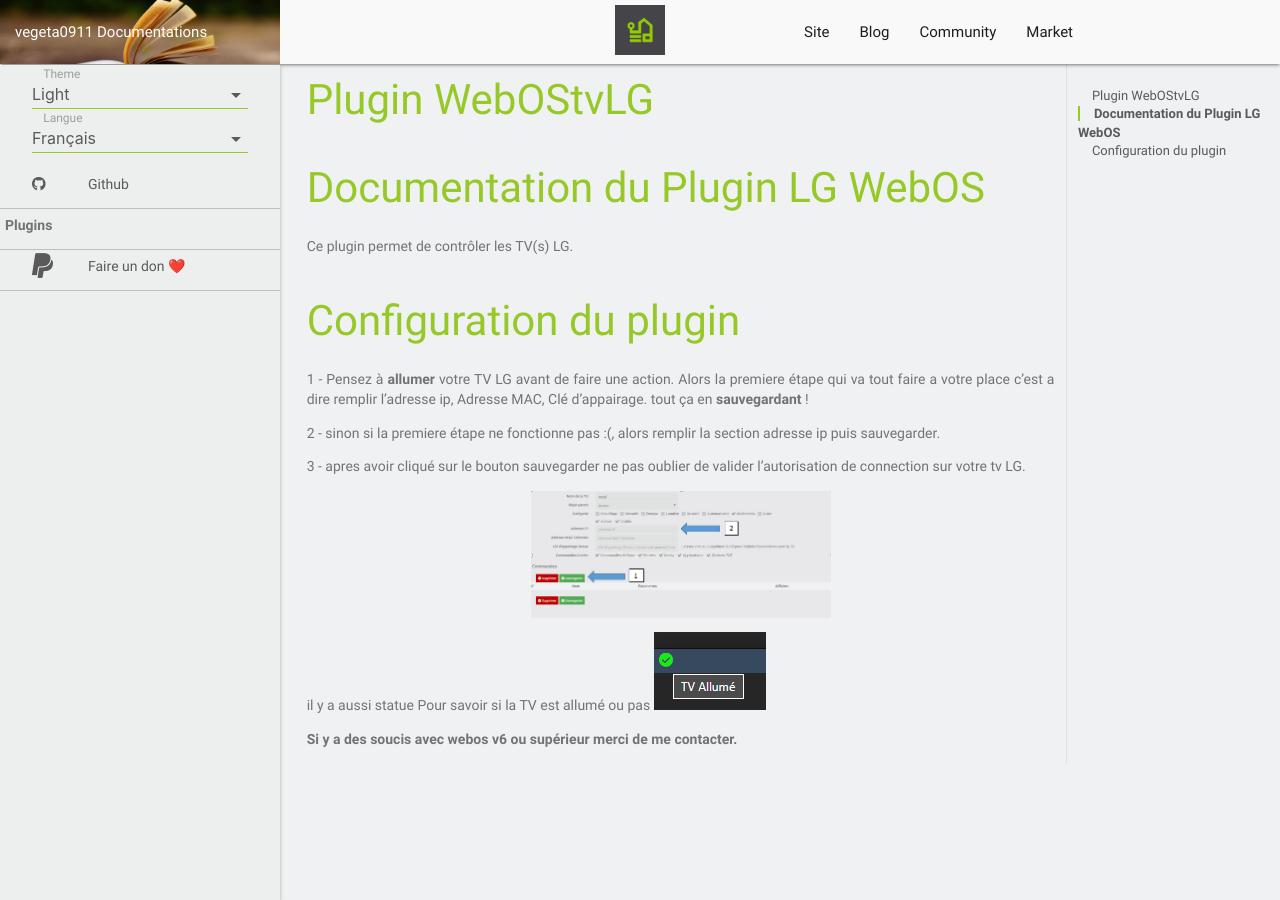
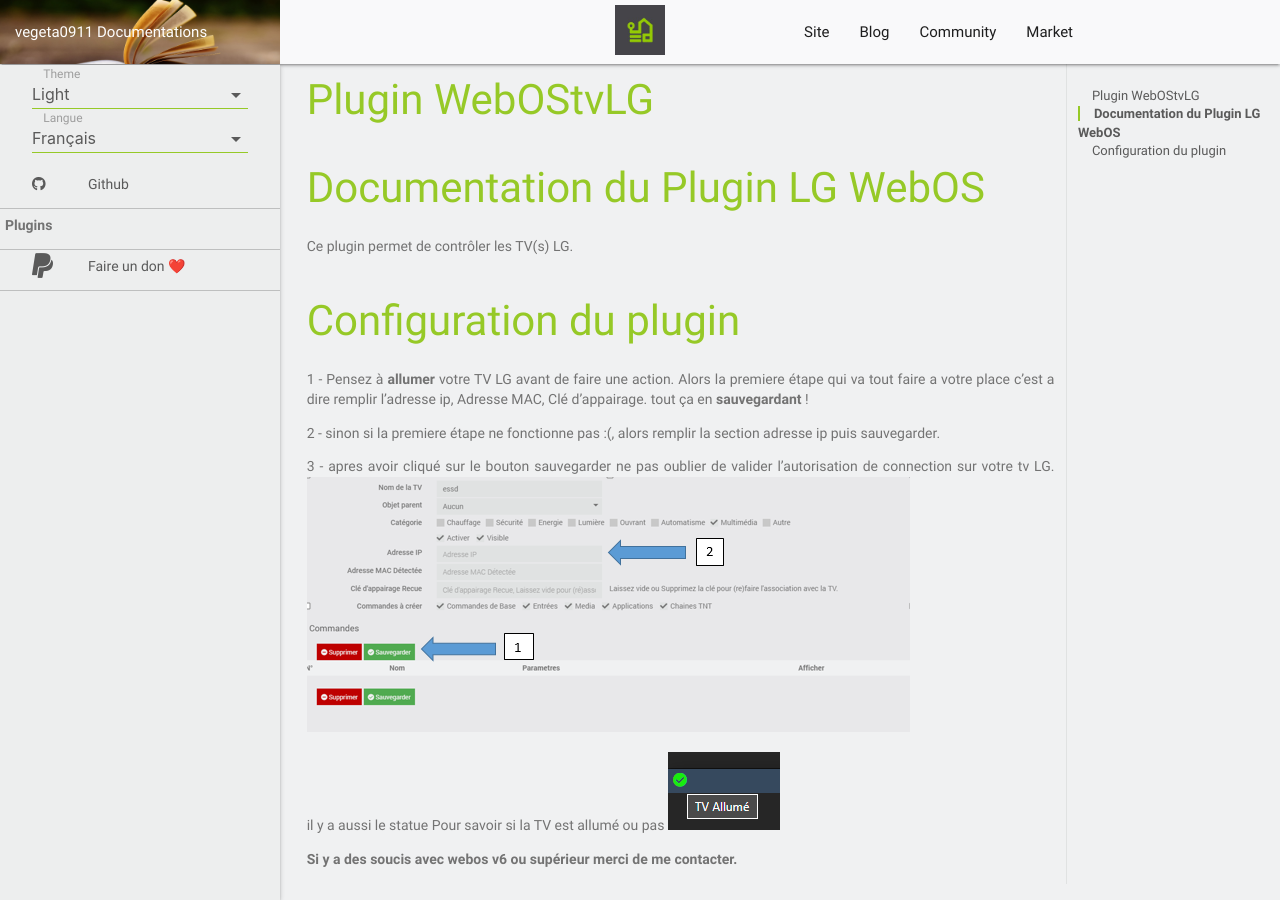
Before and after one commit to vegeta0911/documentation, a Jekyll site: the page built from plugins/fr_FR/WebOStvLG/index.md, in a window 1280 px wide and 900 px high, scrolled down 29 px. Built offline with Jekyll 4.4.1, drawn with Linux system fonts in a browser that asks for light colours; our own code applies the rules of GitHub Pages for plain Markdown files.

Commit message:
Update index.md

```diff
--- a/plugins/fr_FR/WebOStvLG/index.md
+++ b/plugins/fr_FR/WebOStvLG/index.md
@@ -13,9 +13,8 @@
 2 - sinon si la premiere étape ne fonctionne pas :(, alors remplir la section adresse ip puis sauvegarder.
 
 3 - apres avoir cliqué sur le bouton sauvegarder ne pas oublier de valider l'autorisation de connection sur votre tv LG.
+![enter image description here](../../images/WebOStvLG_screensqhot0.png)
 
-<img src="../../images/WebOStvLG_screensqhot0.png" width="300" style="display: block;margin: 0 auto;"/>
-
-il y a aussi statue Pour savoir si la TV est allumé ou pas             ![enter image description here](../../images/state.png)
+il y a aussi le statue Pour savoir si la TV est allumé ou pas ![enter image description here](../../images/state.png)
 
 **Si y a des soucis avec webos v6 ou supérieur merci de me contacter.**
```
